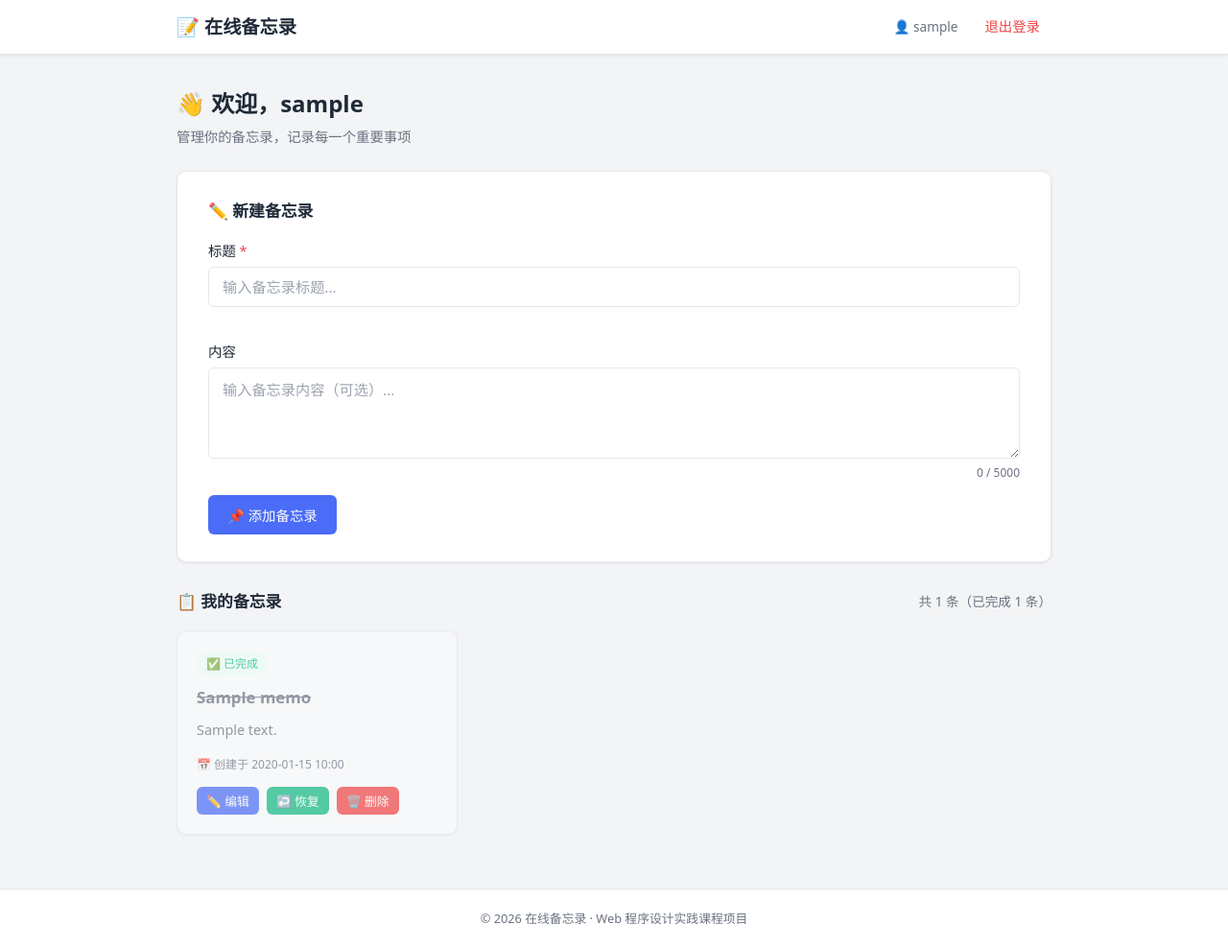
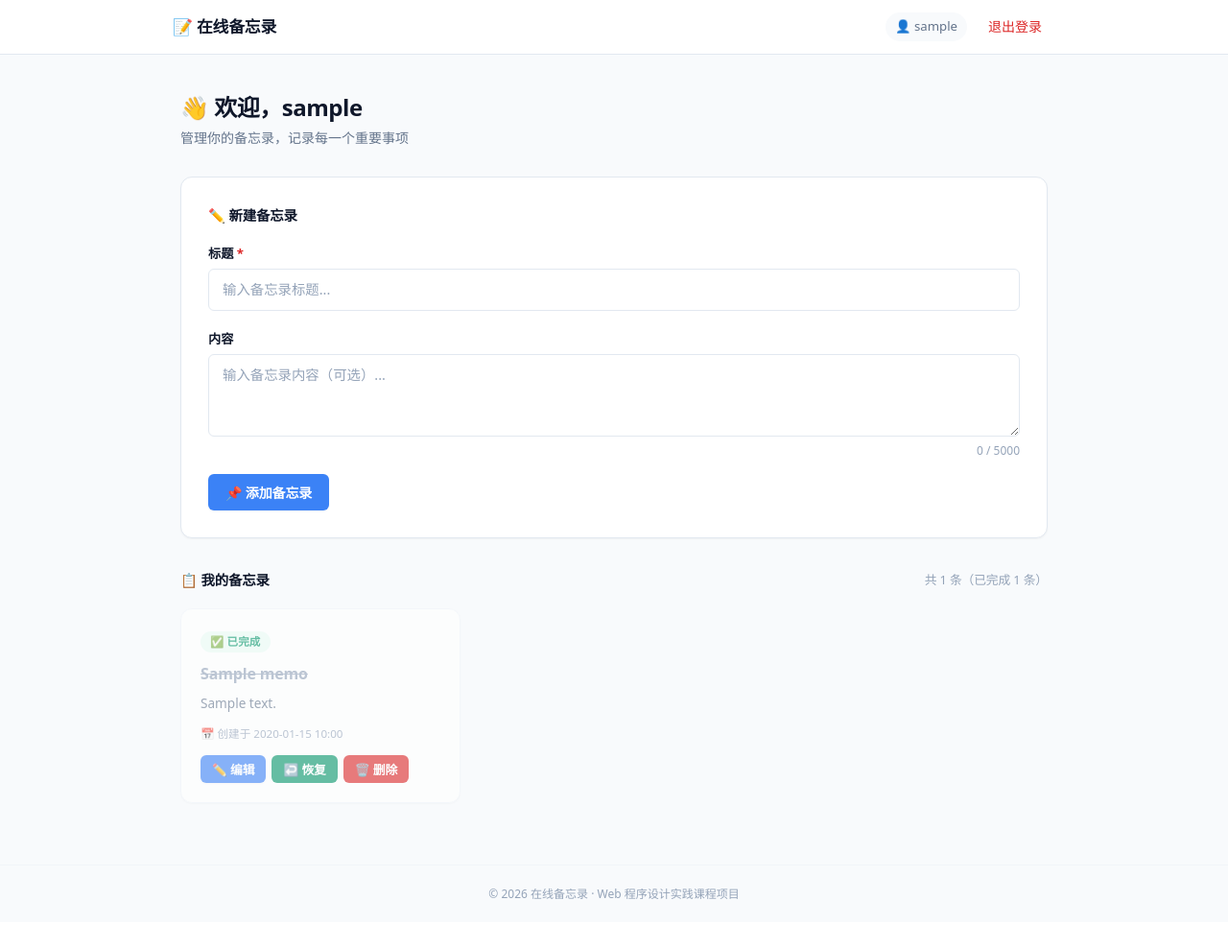
Before and after one commit to bobodict/online-memo, a PHP site: page / in a window 1280 px wide. Shown: the whole page at 96% size. After the commit the page ends 937 px from the top, so only its background shows below. Run offline with PHP 8.4, Linux system fonts and the light colour scheme; the visitor is signed in with stand-in values (Sample User, id 1); tables that the repository leaves empty hold one stand-in row (values such as "Sample post").

Commit message:
style: 重设计前端界面 - 冷静高效风格

```diff
--- a/css/style.css
+++ b/css/style.css
@@ -1,82 +1,72 @@
 /* ============================================
    在线备忘录 — 响应式样式表
-   移动优先 + CSS Grid + 柔和配色
+   冷静高效 · 单 accent 配色 · 移动优先
    ============================================ */
 
 /* ---------- Reset & Variables ---------- */
-*,
-*::before,
-*::after {
-    box-sizing: border-box;
-    margin: 0;
-    padding: 0;
+*, *::before, *::after { box-sizing: border-box; margin: 0; padding: 0; }
+
+:root {
+    --accent: #3B82F6;
+    --accent-hover: #2563EB;
+    --accent-soft: #EFF6FF;
+    --success: #059669;
+    --success-soft: #ECFDF5;
+    --danger: #DC2626;
+    --danger-hover: #B91C1C;
+    --danger-soft: #FEF2F2;
+    --warning: #D97706;
+    --warning-soft: #FFFBEB;
+    --bg: #F8FAFC;
+    --surface: #FFFFFF;
+    --border: #E2E8F0;
+    --border-light: #F1F5F9;
+    --text: #0F172A;
+    --text-secondary: #64748B;
+    --text-muted: #94A3B8;
+    --radius: 12px;
+    --radius-sm: 8px;
+    --radius-xs: 6px;
+    --shadow-sm: 0 1px 2px rgba(0,0,0,0.04);
+    --shadow: 0 1px 3px rgba(0,0,0,0.06), 0 1px 2px rgba(0,0,0,0.04);
+    --shadow-md: 0 4px 6px -1px rgba(0,0,0,0.06), 0 2px 4px -2px rgba(0,0,0,0.04);
+    --font: system-ui, -apple-system, "Segoe UI", Roboto, "Helvetica Neue", "Noto Sans", "PingFang SC", "Microsoft YaHei", sans-serif;
+    --max-w: 960px;
+    --transition: 0.2s cubic-bezier(0.16, 1, 0.3, 1);
 }
 
-:root {
-    --color-primary: #4A6CF7;
-    --color-primary-hover: #3B5DE7;
-    --color-success: #10B981;
-    --color-success-bg: #ECFDF5;
-    --color-danger: #EF4444;
-    --color-danger-hover: #DC2626;
-    --color-warning: #F59E0B;
-    --color-warning-bg: #FFFBEB;
-    --color-bg: #F3F4F6;
-    --color-card: #FFFFFF;
-    --color-text: #1F2937;
-    --color-text-secondary: #6B7280;
-    --color-border: #E5E7EB;
-    --color-border-focus: #4A6CF7;
-    --radius: 10px;
-    --radius-sm: 6px;
-    --shadow-sm: 0 1px 3px rgba(0,0,0,0.08);
-    --shadow-md: 0 4px 12px rgba(0,0,0,0.10);
-    --shadow-lg: 0 8px 24px rgba(0,0,0,0.12);
-    --transition: 0.2s ease;
-    --font-family: system-ui, -apple-system, "Segoe UI", Roboto, "Helvetica Neue",
-        "Noto Sans", "PingFang SC", "Microsoft YaHei", sans-serif;
-    --max-width: 960px;
-}
-
-html {
-    font-size: 16px;
-    scroll-behavior: smooth;
-}
+html { font-size: 16px; }
 
 body {
-    font-family: var(--font-family);
-    color: var(--color-text);
-    background: var(--color-bg);
+    font-family: var(--font);
+    color: var(--text);
+    background: var(--bg);
     line-height: 1.6;
     min-height: 100vh;
     display: flex;
     flex-direction: column;
+    -webkit-font-smoothing: antialiased;
+    -moz-osx-font-smoothing: grayscale;
 }
 
-a {
-    color: var(--color-primary);
-    text-decoration: none;
-    transition: color var(--transition);
-}
+a { color: var(--accent); text-decoration: none; transition: color var(--transition); }
+a:hover { color: var(--accent-hover); }
 
-a:hover {
-    color: var(--color-primary-hover);
-}
-
-/* ---------- Header / Navigation ---------- */
+/* ---------- Header ---------- */
 .header {
-    background: var(--color-card);
-    border-bottom: 1px solid var(--color-border);
-    box-shadow: var(--shadow-sm);
+    background: var(--surface);
+    border-bottom: 1px solid var(--border);
     position: sticky;
     top: 0;
     z-index: 100;
+    backdrop-filter: blur(8px);
+    background: rgba(255,255,255,0.92);
 }
 
 .header-inner {
-    max-width: var(--max-width);
+    max-width: var(--max-w);
     margin: 0 auto;
-    padding: 0 16px;
+    padding: 0 20px;
     height: 56px;
     display: flex;
     align-items: center;
@@ -84,67 +74,47 @@ a:hover {
 }
 
 .logo {
-    font-size: 1.2rem;
+    font-size: 1.05rem;
     font-weight: 700;
-    color: var(--color-text);
+    color: var(--text);
+    letter-spacing: -0.01em;
     display: flex;
     align-items: center;
     gap: 6px;
 }
+.logo:hover { color: var(--accent); }
 
-.logo:hover {
-    color: var(--color-primary);
-}
-
-.nav {
-    display: flex;
-    align-items: center;
-    gap: 16px;
-    font-size: 0.9rem;
-}
-
-.nav-user {
-    color: var(--color-text-secondary);
-    font-size: 0.85rem;
-}
+.nav { display: flex; align-items: center; gap: 8px; font-size: 0.875rem; }
+.nav-user { color: var(--text-secondary); font-size: 0.825rem; padding: 4px 10px; background: var(--bg); border-radius: 99px; }
 
 .nav-link {
-    color: var(--color-text-secondary);
-    padding: 6px 12px;
+    color: var(--text-secondary);
+    padding: 6px 14px;
     border-radius: var(--radius-sm);
     transition: all var(--transition);
+    font-weight: 500;
 }
+.nav-link:hover { background: var(--bg); color: var(--text); }
 
-.nav-link:hover {
-    background: var(--color-bg);
-    color: var(--color-primary);
-}
+.nav-logout { color: var(--danger); }
+.nav-logout:hover { background: var(--danger-soft); }
 
-.nav-logout {
-    color: var(--color-danger);
-}
-
-.nav-logout:hover {
-    background: #FEF2F2;
-}
-
-/* ---------- Main Layout ---------- */
+/* ---------- Main ---------- */
 .main {
     flex: 1;
-    max-width: var(--max-width);
+    max-width: var(--max-w);
     margin: 0 auto;
-    padding: 24px 16px 48px;
+    padding: 32px 20px 64px;
     width: 100%;
 }
 
 /* ---------- Footer ---------- */
 .footer {
     text-align: center;
-    padding: 20px 16px;
-    color: var(--color-text-secondary);
-    font-size: 0.8rem;
-    border-top: 1px solid var(--color-border);
-    background: var(--color-card);
+    padding: 20px;
+    color: var(--text-muted);
+    font-size: 0.75rem;
+    border-top: 1px solid var(--border-light);
 }
 
 /* ---------- Auth Pages ---------- */
@@ -152,158 +122,78 @@ a:hover {
     display: flex;
     align-items: center;
     justify-content: center;
-    min-height: calc(100vh - 56px - 60px);  /* header - footer */
+    min-height: calc(100vh - 56px - 60px);
     padding: 24px 16px;
 }
 
 .auth-card {
-    background: var(--color-card);
+    background: var(--surface);
+    border: 1px solid var(--border);
     border-radius: var(--radius);
     box-shadow: var(--shadow-md);
     padding: 40px 32px;
     width: 100%;
-    max-width: 420px;
+    max-width: 400px;
 }
 
-.auth-title {
-    font-size: 1.6rem;
-    text-align: center;
-    margin-bottom: 4px;
-}
-
-.auth-subtitle {
-    text-align: center;
-    color: var(--color-text-secondary);
-    margin-bottom: 28px;
-    font-size: 0.9rem;
-}
-
-.auth-form {
-    display: flex;
-    flex-direction: column;
-    gap: 18px;
-}
-
-.auth-footer-text {
-    text-align: center;
-    margin-top: 24px;
-    color: var(--color-text-secondary);
-    font-size: 0.9rem;
-}
+.auth-title { font-size: 1.5rem; font-weight: 700; text-align: center; letter-spacing: -0.02em; margin-bottom: 4px; }
+.auth-subtitle { text-align: center; color: var(--text-secondary); margin-bottom: 28px; font-size: 0.875rem; }
+.auth-form { display: flex; flex-direction: column; gap: 16px; }
+.auth-footer-text { text-align: center; margin-top: 24px; color: var(--text-secondary); font-size: 0.875rem; }
 
 /* ---------- Dashboard ---------- */
-.dashboard-header {
-    margin-bottom: 24px;
-}
+.dashboard-header { margin-bottom: 28px; }
+.dashboard-header h2 { font-size: 1.5rem; font-weight: 700; letter-spacing: -0.02em; }
+.dashboard-header .text-secondary { color: var(--text-secondary); font-size: 0.875rem; margin-top: 2px; }
 
-.dashboard-header h2 {
-    font-size: 1.5rem;
-    margin-bottom: 4px;
-}
-
-.text-secondary {
-    color: var(--color-text-secondary);
-    font-size: 0.9rem;
-}
-
-/* ---------- Memo Form ---------- */
+/* ---------- Form ---------- */
 .memo-form-wrapper {
-    background: var(--color-card);
+    background: var(--surface);
+    border: 1px solid var(--border);
     border-radius: var(--radius);
     box-shadow: var(--shadow-sm);
     padding: 24px;
-    margin-bottom: 28px;
-    border: 1px solid var(--color-border);
+    margin-bottom: 32px;
 }
 
 .form-section-title {
-    font-size: 1.05rem;
-    margin-bottom: 16px;
+    font-size: 0.9rem;
+    font-weight: 600;
+    margin-bottom: 18px;
     display: flex;
     align-items: center;
     justify-content: space-between;
+    color: var(--text);
+    letter-spacing: -0.01em;
 }
+.memo-count { font-size: 0.8rem; color: var(--text-muted); font-weight: 400; }
 
-.memo-count {
-    font-size: 0.85rem;
-    color: var(--color-text-secondary);
-    font-weight: normal;
-}
-
-.memo-form {
-    display: flex;
-    flex-direction: column;
-    gap: 14px;
-}
-
-/* ---------- Form Elements ---------- */
-.form-group {
-    display: flex;
-    flex-direction: column;
-    gap: 5px;
-}
-
-.form-group label {
-    font-size: 0.9rem;
-    font-weight: 500;
-}
-
-.required {
-    color: var(--color-danger);
-}
+.memo-form { display: flex; flex-direction: column; gap: 14px; }
+.form-group { display: flex; flex-direction: column; gap: 5px; }
+.form-group label { font-size: 0.825rem; font-weight: 600; color: var(--text); }
+.required { color: var(--danger); }
 
 .form-input {
     width: 100%;
     padding: 10px 14px;
-    border: 1.5px solid var(--color-border);
-    border-radius: var(--radius-sm);
-    font-size: 0.95rem;
-    font-family: var(--font-family);
+    border: 1.5px solid var(--border);
+    border-radius: var(--radius-xs);
+    font-size: 0.9rem;
+    font-family: var(--font);
     transition: border-color var(--transition), box-shadow var(--transition);
-    background: var(--color-card);
-    color: var(--color-text);
+    background: var(--surface);
+    color: var(--text);
     outline: none;
+    line-height: 1.5;
 }
-
-.form-input:focus {
-    border-color: var(--color-border-focus);
-    box-shadow: 0 0 0 3px rgba(74, 108, 247, 0.12);
-}
-
-.form-input::placeholder {
-    color: #9CA3AF;
-}
-
-.form-input-error {
-    border-color: var(--color-danger);
-}
-
-.form-input-error:focus {
-    box-shadow: 0 0 0 3px rgba(239, 68, 68, 0.12);
-}
-
-.form-textarea {
-    resize: vertical;
-    min-height: 80px;
-    line-height: 1.6;
-}
-
-.form-error {
-    color: var(--color-danger);
-    font-size: 0.8rem;
-    min-height: 1.2em;
-}
-
-.char-count {
-    font-size: 0.75rem;
-    color: var(--color-text-secondary);
-    text-align: right;
-}
-
-.form-actions {
-    display: flex;
-    gap: 10px;
-}
+.form-input:focus { border-color: var(--accent); box-shadow: 0 0 0 3px rgba(59,130,246,0.10); }
+.form-input::placeholder { color: var(--text-muted); }
+.form-input-error { border-color: var(--danger); }
+.form-input-error:focus { box-shadow: 0 0 0 3px rgba(220,38,38,0.10); }
+.form-textarea { resize: vertical; min-height: 80px; }
+.form-error { color: var(--danger); font-size: 0.78rem; }
+.char-count { font-size: 0.75rem; color: var(--text-muted); text-align: right; }
+.form-actions { display: flex; gap: 10px; }
 
 /* ---------- Buttons ---------- */
 .btn {
@@ -311,314 +201,162 @@ a:hover {
     align-items: center;
     justify-content: center;
     gap: 6px;
-    padding: 10px 20px;
+    padding: 9px 18px;
     border: none;
-    border-radius: var(--radius-sm);
-    font-size: 0.9rem;
-    font-weight: 500;
-    font-family: var(--font-family);
+    border-radius: var(--radius-xs);
+    font-size: 0.875rem;
+    font-weight: 600;
+    font-family: var(--font);
     cursor: pointer;
     transition: all var(--transition);
     white-space: nowrap;
+    letter-spacing: -0.01em;
 }
+.btn:active { transform: scale(0.98); }
+.btn:disabled { opacity: 0.5; cursor: not-allowed; transform: none; }
 
-.btn:disabled {
-    opacity: 0.6;
-    cursor: not-allowed;
-}
+.btn-primary { background: var(--accent); color: #fff; box-shadow: var(--shadow-sm); }
+.btn-primary:hover:not(:disabled) { background: var(--accent-hover); box-shadow: var(--shadow); }
 
-.btn-primary {
-    background: var(--color-primary);
-    color: #fff;
-}
+.btn-secondary { background: var(--bg); color: var(--text); border: 1px solid var(--border); }
+.btn-secondary:hover:not(:disabled) { background: var(--border); }
 
-.btn-primary:hover:not(:disabled) {
-    background: var(--color-primary-hover);
-}
+.btn-success { background: var(--success); color: #fff; }
+.btn-success:hover:not(:disabled) { background: #047857; }
 
-.btn-secondary {
-    background: var(--color-bg);
-    color: var(--color-text);
-    border: 1px solid var(--color-border);
-}
+.btn-danger { background: var(--danger); color: #fff; }
+.btn-danger:hover:not(:disabled) { background: var(--danger-hover); }
 
-.btn-secondary:hover:not(:disabled) {
-    background: var(--color-border);
-}
-
-.btn-success {
-    background: var(--color-success);
-    color: #fff;
-}
-
-.btn-success:hover:not(:disabled) {
-    background: #059669;
-}
-
-.btn-danger {
-    background: var(--color-danger);
-    color: #fff;
-}
-
-.btn-danger:hover:not(:disabled) {
-    background: var(--color-danger-hover);
-}
-
-.btn-sm {
-    padding: 5px 10px;
-    font-size: 0.8rem;
-}
-
-.btn-block {
-    width: 100%;
-}
+.btn-sm { padding: 5px 12px; font-size: 0.8rem; border-radius: var(--radius-xs); }
+.btn-block { width: 100%; }
 
 /* ---------- Alerts ---------- */
 .alert {
-    padding: 12px 16px;
+    padding: 10px 14px;
     border-radius: var(--radius-sm);
-    font-size: 0.9rem;
+    font-size: 0.85rem;
     margin-bottom: 16px;
-    display: flex;
-    align-items: center;
-    gap: 8px;
+    font-weight: 500;
 }
+.alert-error { background: var(--danger-soft); color: var(--danger); border: 1px solid #FECACA; }
+.alert-success { background: var(--success-soft); color: var(--success); border: 1px solid #A7F3D0; }
+.alert-info { background: var(--accent-soft); color: var(--accent); border: 1px solid #BFDBFE; }
 
-.alert-error {
-    background: #FEF2F2;
-    color: var(--color-danger);
-    border: 1px solid #FECACA;
-}
-
-.alert-success {
-    background: var(--color-success-bg);
-    color: var(--color-success);
-    border: 1px solid #A7F3D0;
-}
-
-.alert-info {
-    background: #EFF6FF;
-    color: var(--color-primary);
-    border: 1px solid #BFDBFE;
-}
-
-#message-container {
-    margin-bottom: 16px;
-}
+/* ---------- Toast Messages ---------- */
+#message-container { margin-bottom: 16px; }
 
 .message-toast {
     padding: 12px 16px;
     border-radius: var(--radius-sm);
-    font-size: 0.9rem;
-    margin-bottom: 10px;
-    animation: slideIn 0.3s ease;
+    font-size: 0.85rem;
+    margin-bottom: 8px;
+    animation: toastIn 0.35s var(--transition);
     display: flex;
     align-items: center;
     justify-content: space-between;
+    font-weight: 500;
+    box-shadow: var(--shadow);
 }
-
-.message-toast-success {
-    background: var(--color-success-bg);
-    color: var(--color-success);
-    border: 1px solid #A7F3D0;
-}
-
-.message-toast-error {
-    background: #FEF2F2;
-    color: var(--color-danger);
-    border: 1px solid #FECACA;
-}
+.message-toast-success { background: var(--success-soft); color: var(--success); border: 1px solid #A7F3D0; }
+.message-toast-error { background: var(--danger-soft); color: var(--danger); border: 1px solid #FECACA; }
+.message-toast-info { background: var(--accent-soft); color: var(--accent); border: 1px solid #BFDBFE; }
 
 .message-toast-close {
-    background: none;
-    border: none;
-    cursor: pointer;
-    font-size: 1.1rem;
-    color: inherit;
-    padding: 0 4px;
-    opacity: 0.7;
+    background: none; border: none; cursor: pointer;
+    font-size: 1.1rem; color: inherit; opacity: 0.6; padding: 0 2px; line-height: 1;
 }
+.message-toast-close:hover { opacity: 1; }
 
-.message-toast-close:hover {
-    opacity: 1;
-}
-
-@keyframes slideIn {
-    from {
-        opacity: 0;
-        transform: translateY(-8px);
-    }
-    to {
-        opacity: 1;
-        transform: translateY(0);
-    }
+@keyframes toastIn {
+    from { opacity: 0; transform: translateY(-6px); }
+    to   { opacity: 1; transform: translateY(0); }
 }
 
 /* ---------- Memo Grid ---------- */
-.memo-list-wrapper {
-    margin-top: 8px;
-}
+.memo-list-wrapper { margin-top: 8px; }
 
 .memo-grid {
     display: grid;
     grid-template-columns: 1fr;
-    gap: 16px;
+    gap: 14px;
 }
 
 /* ---------- Memo Card ---------- */
 .memo-card {
-    background: var(--color-card);
-    border: 1px solid var(--color-border);
+    background: var(--surface);
+    border: 1px solid var(--border);
     border-radius: var(--radius);
     padding: 20px;
     box-shadow: var(--shadow-sm);
     transition: box-shadow var(--transition), transform var(--transition);
     position: relative;
-    overflow: hidden;
 }
+.memo-card:hover { box-shadow: var(--shadow-md); transform: translateY(-1px); }
 
-.memo-card:hover {
-    box-shadow: var(--shadow-md);
-    transform: translateY(-1px);
-}
-
-.memo-card.completed {
-    opacity: 0.7;
-    background: #F9FAFB;
-}
-
-.memo-card.completed .memo-card-title {
-    text-decoration: line-through;
-    color: var(--color-text-secondary);
-}
+.memo-card.completed { opacity: 0.6; border-color: var(--border-light); }
+.memo-card.completed .memo-card-title { text-decoration: line-through; color: var(--text-muted); }
 
 .memo-card-status {
     display: inline-block;
-    padding: 3px 10px;
+    padding: 2px 10px;
     border-radius: 99px;
-    font-size: 0.75rem;
-    font-weight: 500;
+    font-size: 0.72rem;
+    font-weight: 600;
     margin-bottom: 10px;
+    letter-spacing: 0.01em;
 }
+.memo-card-status.completed { background: var(--success-soft); color: var(--success); }
+.memo-card-status.pending { background: var(--warning-soft); color: var(--warning); }
 
-.memo-card-status.completed {
-    background: var(--color-success-bg);
-    color: var(--color-success);
-}
-
-.memo-card-status.pending {
-    background: var(--color-warning-bg);
-    color: var(--color-warning);
-}
-
-.memo-card-title {
-    font-size: 1.05rem;
-    font-weight: 600;
-    margin-bottom: 8px;
-    word-break: break-word;
-}
+.memo-card-title { font-size: 1rem; font-weight: 600; margin-bottom: 6px; word-break: break-word; letter-spacing: -0.01em; }
 
 .memo-card-content {
-    color: var(--color-text-secondary);
-    font-size: 0.9rem;
-    line-height: 1.7;
-    margin-bottom: 14px;
+    color: var(--text-secondary);
+    font-size: 0.85rem;
+    line-height: 1.65;
+    margin-bottom: 12px;
     word-break: break-word;
     white-space: pre-wrap;
 }
 
-.memo-card-meta {
-    font-size: 0.75rem;
-    color: var(--color-text-secondary);
-    margin-bottom: 14px;
-}
+.memo-card-meta { font-size: 0.725rem; color: var(--text-muted); margin-bottom: 12px; }
 
-.memo-card-actions {
-    display: flex;
-    gap: 8px;
-    flex-wrap: wrap;
-}
+.memo-card-actions { display: flex; gap: 6px; flex-wrap: wrap; }
 
 /* ---------- Inline Edit ---------- */
-.memo-card-edit-form {
-    display: flex;
-    flex-direction: column;
-    gap: 10px;
-}
-
-.memo-card-edit-form .form-input {
-    font-size: 0.9rem;
-    padding: 8px 12px;
-}
-
-.memo-card-edit-form .form-textarea {
-    min-height: 60px;
-    font-size: 0.9rem;
-}
-
-.memo-card-edit-actions {
-    display: flex;
-    gap: 8px;
-}
+.memo-card-edit-form { display: flex; flex-direction: column; gap: 10px; }
+.memo-card-edit-form .form-input { font-size: 0.875rem; padding: 8px 12px; }
+.memo-card-edit-form .form-textarea { min-height: 60px; font-size: 0.875rem; }
+.memo-card-edit-actions { display: flex; gap: 8px; }
 
 /* ---------- Empty & Loading States ---------- */
 .empty-state {
     text-align: center;
-    padding: 48px 16px;
-    color: var(--color-text-secondary);
+    padding: 56px 16px;
+    color: var(--text-muted);
+}
+.empty-icon { font-size: 2.5rem; margin-bottom: 12px; opacity: 0.6; }
+.empty-state p { font-size: 0.9rem; }
+.empty-state .text-secondary { color: var(--text-muted); font-size: 0.825rem; margin-top: 4px; }
+
+.spinner {
+    width: 32px; height: 32px;
+    border: 3px solid var(--border);
+    border-top-color: var(--accent);
+    border-radius: 50%;
+    animation: spin 0.7s linear infinite;
+    margin: 0 auto 12px;
+}
+@keyframes spin { to { transform: rotate(360deg); } }
+
+/* ---------- Responsive ---------- */
+@media (min-width: 768px) {
+    .main { padding: 36px 28px 64px; }
+    .memo-grid { grid-template-columns: repeat(2, 1fr); }
+    .auth-card { padding: 44px 40px; }
 }
 
-.empty-icon {
-    font-size: 3rem;
-    margin-bottom: 12px;
+@media (min-width: 1024px) {
+    .memo-grid { grid-template-columns: repeat(3, 1fr); }
+    .memo-form-wrapper { padding: 28px; }
 }
-
-.empty-state p {
-    margin-bottom: 4px;
-}
-
-.spinner {
-    width: 36px;
-    height: 36px;
-    border: 3px solid var(--color-border);
-    border-top-color: var(--color-primary);
-    border-radius: 50%;
-    animation: spin 0.8s linear infinite;
-    margin: 0 auto 12px;
-}
-
-@keyframes spin {
-    to { transform: rotate(360deg); }
-}
-
-/* ---------- Responsive ---------- */
-
-/* Tablet: 768px+ */
-@media (min-width: 768px) {
-    .header-inner {
-        padding: 0 24px;
-    }
-
-    .main {
-        padding: 32px 24px 56px;
-    }
-
-    .memo-grid {
-        grid-template-columns: repeat(2, 1fr);
-    }
-
-    .auth-card {
-        padding: 48px 40px;
-    }
-}
-
-/* Desktop: 1024px+ */
-@media (min-width: 1024px) {
-    .memo-grid {
-        grid-template-columns: repeat(3, 1fr);
-    }
-
-    .memo-form-wrapper {
-        padding: 28px 32px;
-    }
-}
```
